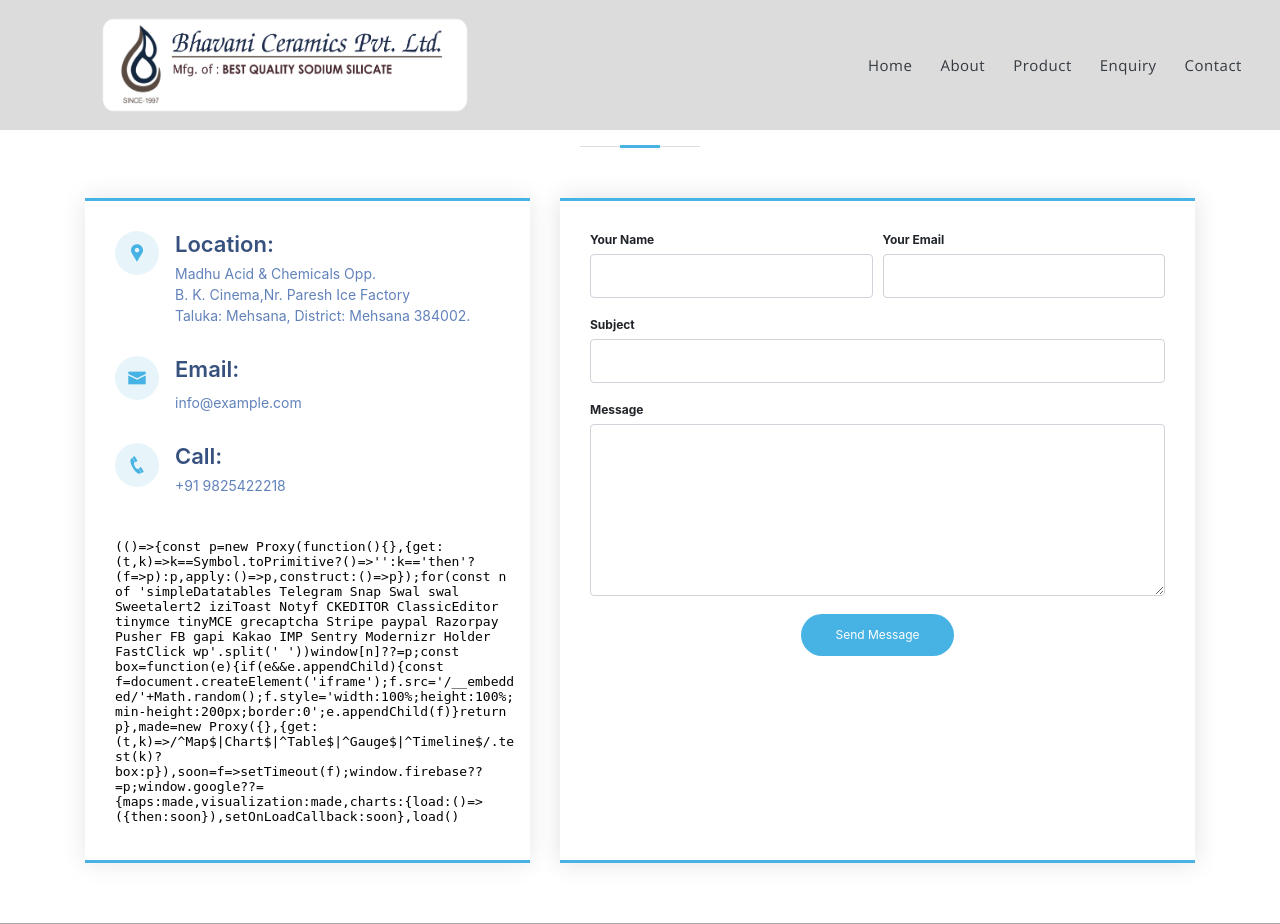
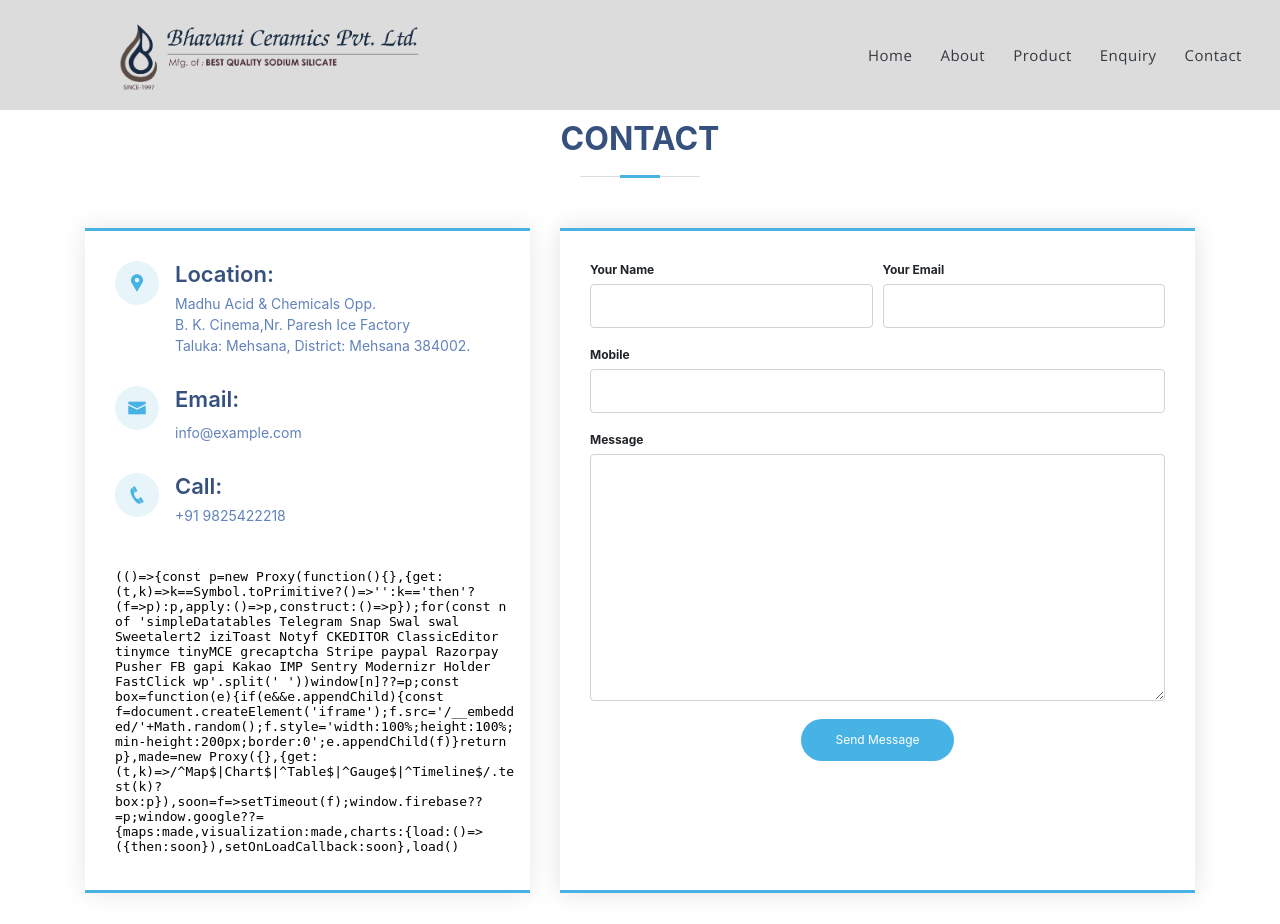
Before and after one commit to shubh52025/chemical, a PHP site: page /contact.php in a window 1280 px wide. Shown: the top 924 px of the page. Run offline with PHP 8.4, Linux system fonts and the light colour scheme; some libraries are stand-ins or nearby versions; some web fonts are replaced.

Commit message:
logo add success

```diff
--- a/Product.php
+++ b/Product.php
@@ -22,7 +22,7 @@
 <section id="team" class="team section-bg mt-5">
   <div class="container" data-aos="fade-up">
 
-    <div class="section-title">
+    <div class="section-title mt-5">
       <h2>Our Product</h2>
     </div>
     <div class="row">
--- a/common/header.php
+++ b/common/header.php
@@ -36,7 +36,7 @@
 	<header id="header" class="fixed-top" style="background-color: #DCDCDC">
     <div class="container d-flex align-items-center">
       <div class="col-md-8">
-         <a href="" class="mr-auto"><img src="./assets/img/logo2.png" height="100" width="370"   alt="" class=""></a>
+         <a href="" class="mr-auto"><img src="./assets/img/logo3.png" height="80" width="340"   alt="" class=""></a>
          <!-- <h1 class="logo mr-auto"><a href="" class="text-primary">Bhavani Ceramic</a></h1> -->
       </div>
       <!-- <h1 class="logo mr-auto"><a href="" class="text-primary">Bhavani Ceramic</a></h1> -->
--- a/contact.php
+++ b/contact.php
@@ -24,7 +24,7 @@
 <section id="contact" class="contact mt-5">
 	<div class="container" data-aos="fade-up">
 
-		<div class="section-title">
+		<div class="section-title mt-5">
 			<h2>Contact</h2>
 		</div>
 
@@ -58,27 +58,27 @@
 			</div>
 
 			<div class="col-lg-7 mt-5 mt-lg-0 d-flex align-items-stretch">
-				<form action="forms/contact.php" method="post" role="form" class="php-email-form">
+				<form action="mail.php" method="post" role="form" class="php-email-form">
 					<div class="form-row">
 						<div class="form-group col-md-6">
 							<label for="name" style="font-size: 12px">Your Name</label>
-							<input style="font-size: 10px" type="text" name="name" class="form-control" id="name" data-rule="minlen:4" data-msg="Please enter at least 4 chars" />
+							<input style="font-size: 15px" type="text" name="name" class="form-control" id="name" data-rule="minlen:4" data-msg="Please enter at least 4 chars" />
 							<div class="validate"></div>
 						</div>
 						<div class="form-group col-md-6">
 							<label style="font-size: 12px" for="name">Your Email</label>
-							<input style="font-size: 10px" type="email" class="form-control" name="email" id="email" data-rule="email" data-msg="Please enter a valid email" />
+							<input style="font-size: 15px" type="email" class="form-control" name="email" id="email" data-rule="email" data-msg="Please enter a valid email" />
 							<div class="validate"></div>
 						</div>
 					</div>
 					<div class="form-group">
-						<label style="font-size: 12px" for="name">Subject</label>
-						<input style="font-size: 10px" type="text" class="form-control" name="subject" id="subject" data-rule="minlen:4" data-msg="Please enter at least 8 chars of subject" />
-						<div class="validate"></div>
+						<label style="font-size: 12px">Mobile</label>
+					<input style="font-size: 15px" name="phone" type="number" id="phone" class="form-control" data-rule="minlen:10">
+					<div class="validate"></div>
 					</div>
 					<div class="form-group">
 						<label style="font-size: 12px" for="name">Message</label>
-						<textarea style="font-size: 10px" class="form-control" name="message" rows="10" data-rule="required" data-msg="Please write something for us"></textarea>
+						<textarea style="font-size: 15px" class="form-control" name="message" rows="10" data-rule="required" data-msg="Please write something for us"></textarea>
 						<div class="validate"></div>
 					</div>
 					<div class="mb-3">
@@ -86,7 +86,7 @@
 						<div class="error-message"></div>
 						<div class="sent-message">Your message has been sent. Thank you!</div>
 					</div>
-					<div class="text-center"><button style="font-size: 12px" type="submit">Send Message</button></div>
+					<div class="text-center"><button style="font-size: 12px" type="submit" name="submit">Send Message</button></div>
 				</form>
 			</div>
 
```
Also changed, not shown: enquiry.php (+6 -6 lines), mail.php (added, +22 -0 lines), assets/img/logo3.png (added).
